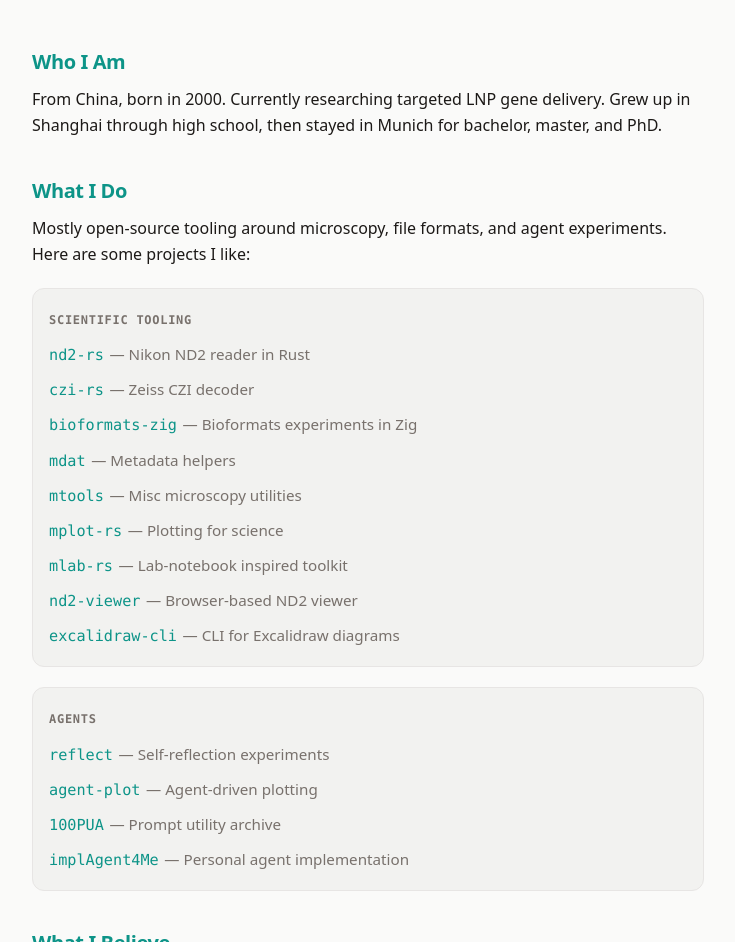
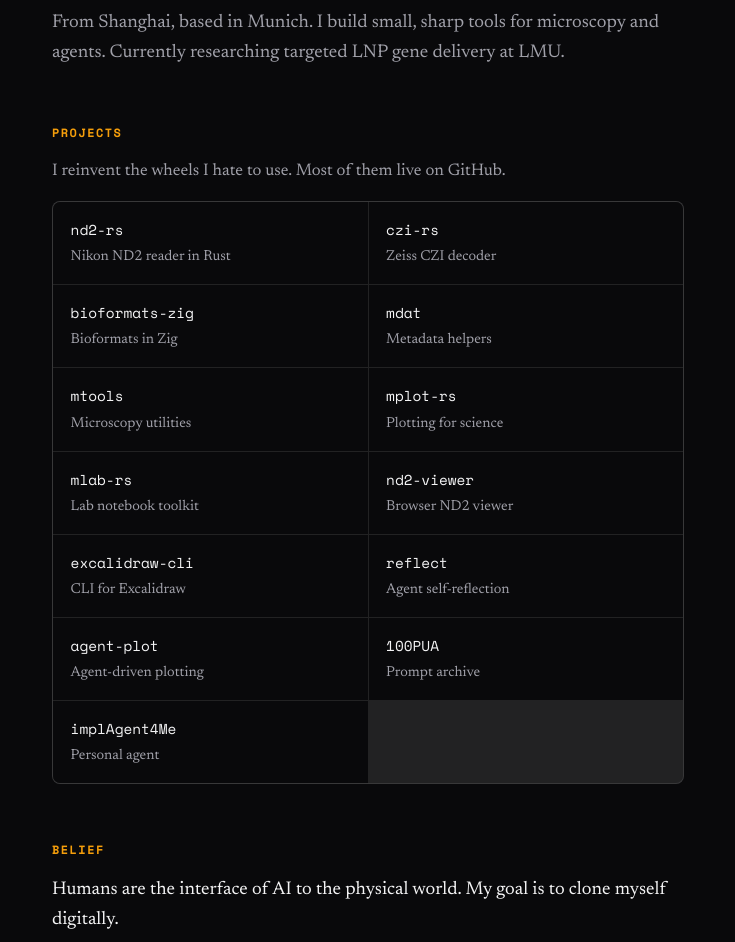
Before and after one commit to keejkrej/keejkrej.github.io, an Astro site: page / in a window 1280 px wide. Shown: the part 298-1240 px from the top of the page, without its empty margins (272-1007 px from the left). Built offline with nearby package versions, Linux system fonts and the light colour scheme; Astro itself is replaced by a stand-in of ours.

Commit message:
Redesign: serif type, dark default, cleaner layout

```diff
--- a/src/layouts/Layout.astro
+++ b/src/layouts/Layout.astro
@@ -11,18 +11,25 @@
             name="description"
             content="PhD student in biophysics, vibe coder, open-source tooling builder."
         />
+        <link rel="preconnect" href="https://fonts.googleapis.com" />
+        <link rel="preconnect" href="https://fonts.gstatic.com" crossorigin />
+        <link
+            href="https://fonts.googleapis.com/css2?family=Newsreader:ital,opsz,wght@0,6..72,300..800;1,6..72,300..800&family=Space+Mono:ital,wght@0,400;0,700;1,400&display=swap"
+            rel="stylesheet"
+        />
     </head>
     <body>
         <div class="page">
             <header class="site-header">
-                <a class="logo" href="/">~/keejkrej</a>
+                <a class="logo" href="/">Tianyi Cao</a>
                 <button
                     class="theme-toggle"
                     id="theme-toggle"
                     type="button"
-                    aria-label="Toggle dark mode"
+                    aria-label="Toggle theme"
                 >
-                    <span class="theme-toggle__icon" aria-hidden="true">◐</span>
+                    <span class="theme-toggle__sun" aria-hidden="true">☼</span>
+                    <span class="theme-toggle__moon" aria-hidden="true">☾</span>
                 </button>
             </header>
 
@@ -39,50 +46,42 @@
 
 <style is:global>
     :root {
-        --font-sans:
-            system-ui, -apple-system, BlinkMacSystemFont, "Segoe UI", Roboto,
-            Helvetica, Arial, sans-serif;
+        --font-serif:
+            "Newsreader", ui-serif, Georgia, Cambria, "Times New Roman", Times,
+            serif;
         --font-mono:
-            "SFMono-Regular", Consolas, "Liberation Mono", Menlo, Courier,
-            monospace;
+            "Space Mono", ui-monospace, SFMono-Regular, Menlo, Monaco, Consolas,
+            "Liberation Mono", "Courier New", monospace;
 
-        --bg: #fafaf9;
-        --bg-elevated: #ffffff;
-        --bg-muted: #f2f2f0;
-        --text: #1c1917;
-        --text-muted: #78716c;
-        --accent: #0d9488;
-        --accent-dim: #ccfbf1;
-        --border: #e7e5e4;
-        --shadow:
-            0 1px 2px 0 rgb(0 0 0 / 0.04), 0 4px 12px -2px rgb(0 0 0 / 0.06);
+        /* Dark by default */
+        --bg: #09090b;
+        --bg-soft: #18181b;
+        --text: #f4f4f5;
+        --text-muted: #a1a1aa;
+        --accent: #f59e0b;
+        --accent-soft: rgba(245, 158, 11, 0.14);
+        --rule: rgba(255, 255, 255, 0.1);
     }
 
-    :root.dark {
-        --bg: #0c0a09;
-        --bg-elevated: #1c1917;
-        --bg-muted: #292524;
-        --text: #f5f5f4;
-        --text-muted: #a8a29e;
-        --accent: #2dd4bf;
-        --accent-dim: #115e59;
-        --border: #292524;
-        --shadow:
-            0 1px 2px 0 rgb(0 0 0 / 0.2), 0 4px 12px -2px rgb(0 0 0 / 0.3);
+    :root.light {
+        --bg: #fafaf9;
+        --bg-soft: #f4f4f5;
+        --text: #18181b;
+        --text-muted: #71717a;
+        --accent: #b45309;
+        --accent-soft: rgba(180, 83, 9, 0.1);
+        --rule: rgba(0, 0, 0, 0.1);
     }
 
-    @media (prefers-color-scheme: dark) {
-        :root:not(.light) {
-            --bg: #0c0a09;
-            --bg-elevated: #1c1917;
-            --bg-muted: #292524;
-            --text: #f5f5f4;
-            --text-muted: #a8a29e;
-            --accent: #2dd4bf;
-            --accent-dim: #115e59;
-            --border: #292524;
-            --shadow:
-                0 1px 2px 0 rgb(0 0 0 / 0.2), 0 4px 12px -2px rgb(0 0 0 / 0.3);
+    @media (prefers-color-scheme: light) {
+        :root:not(.dark) {
+            --bg: #fafaf9;
+            --bg-soft: #f4f4f5;
+            --text: #18181b;
+            --text-muted: #71717a;
+            --accent: #b45309;
+            --accent-soft: rgba(180, 83, 9, 0.1);
+            --rule: rgba(0, 0, 0, 0.1);
         }
     }
 
@@ -96,10 +95,11 @@
 
     body {
         margin: 0;
-        font-family: var(--font-sans);
+        font-family: var(--font-serif);
+        font-size: 18px;
         background: var(--bg);
         color: var(--text);
-        line-height: 1.65;
+        line-height: 1.6;
         -webkit-font-smoothing: antialiased;
         -moz-osx-font-smoothing: grayscale;
         transition:
@@ -108,25 +108,27 @@
     }
 
     .page {
-        max-width: 720px;
+        max-width: 680px;
         margin: 0 auto;
-        padding: 2rem 1.5rem 4rem;
+        padding: 3rem 1.5rem 5rem;
     }
 
     .site-header {
         display: flex;
-        align-items: center;
+        align-items: baseline;
         justify-content: space-between;
-        margin-bottom: 3rem;
+        margin-bottom: 4rem;
+        padding-bottom: 1.25rem;
+        border-bottom: 1px solid var(--rule);
     }
 
     .logo {
-        font-family: var(--font-mono);
-        font-size: 0.95rem;
-        font-weight: 600;
+        font-family: var(--font-serif);
+        font-size: 1.1rem;
+        font-weight: 500;
         color: var(--text);
         text-decoration: none;
-        letter-spacing: -0.01em;
+        letter-spacing: -0.02em;
     }
 
     .logo:hover {
@@ -135,73 +137,89 @@
 
     .theme-toggle {
         appearance: none;
-        border: 1px solid var(--border);
-        background: var(--bg-elevated);
-        color: var(--text);
-        border-radius: 999px;
-        width: 2.25rem;
-        height: 2.25rem;
-        display: grid;
-        place-items: center;
+        border: 0;
+        background: transparent;
+        color: var(--text-muted);
+        font-family: var(--font-mono);
+        font-size: 1.1rem;
         cursor: pointer;
-        box-shadow: var(--shadow);
-        transition:
-            transform 0.15s ease,
-            border-color 0.2s ease;
+        padding: 0.25rem;
+        line-height: 1;
+        transition: color 0.2s ease;
     }
 
     .theme-toggle:hover {
-        transform: translateY(-1px);
-        border-color: var(--accent);
+        color: var(--accent);
     }
 
-    .theme-toggle:active {
-        transform: translateY(0);
+    .theme-toggle__sun,
+    .theme-toggle__moon {
+        display: block;
     }
 
-    .theme-toggle__icon {
-        font-size: 1.1rem;
-        line-height: 1;
+    :root.dark .theme-toggle__sun,
+    :root:not(.light) .theme-toggle__sun {
+        display: none;
+    }
+
+    :root.light .theme-toggle__moon,
+    :root:not(.dark):not(.light) .theme-toggle__moon {
+        display: none;
+    }
+
+    @media (prefers-color-scheme: light) {
+        :root:not(.dark):not(.light) .theme-toggle__moon {
+            display: none;
+        }
+        :root:not(.dark):not(.light) .theme-toggle__sun {
+            display: block;
+        }
     }
 
     a {
-        color: var(--accent);
+        color: var(--text);
         text-decoration: none;
-        border-bottom: 1px solid transparent;
-        transition: border-color 0.2s ease;
+        border-bottom: 1px solid var(--accent);
+        transition:
+            color 0.2s ease,
+            background 0.2s ease;
     }
 
     a:hover {
-        border-color: var(--accent);
+        color: var(--accent);
+        background: var(--accent-soft);
     }
 
     h1,
     h2,
     h3 {
-        font-weight: 700;
-        line-height: 1.2;
-        letter-spacing: -0.02em;
+        font-family: var(--font-serif);
+        font-weight: 500;
+        line-height: 1.1;
+        letter-spacing: -0.03em;
     }
 
     ::selection {
-        background: var(--accent-dim);
-        color: var(--text);
+        background: var(--accent);
+        color: var(--bg);
     }
 
     .site-footer {
-        margin-top: 4rem;
-        padding-top: 1.5rem;
-        border-top: 1px solid var(--border);
-        font-size: 0.9rem;
+        margin-top: 5rem;
+        padding-top: 1.25rem;
+        border-top: 1px solid var(--rule);
+        font-family: var(--font-mono);
+        font-size: 0.8rem;
         color: var(--text-muted);
         display: flex;
-        justify-content: center;
+        justify-content: flex-start;
         align-items: center;
         gap: 0.75rem;
     }
 
     .site-footer a {
         color: var(--text-muted);
+        border-bottom-color: transparent;
     }
 
     .site-footer a:hover {
@@ -209,7 +227,7 @@
     }
 
     .separator {
-        color: var(--border);
+        color: var(--rule);
     }
 </style>
 
@@ -217,10 +235,8 @@
     (function () {
         const root = document.documentElement;
         const stored = localStorage.getItem("theme");
-        const systemDark = window.matchMedia(
-            "(prefers-color-scheme: dark)",
-        ).matches;
-        const initial = stored || (systemDark ? "dark" : "light");
+        // Default to dark
+        const initial = stored || "dark";
 
         function apply(theme) {
             root.classList.remove("light", "dark");
--- a/src/pages/index.astro
+++ b/src/pages/index.astro
@@ -5,141 +5,108 @@
 <Layout>
     <main>
         <section class="hero">
-            <p class="eyebrow">Hello, I’m</p>
+            <p class="eyebrow">PhD student & open-source toolmaker</p>
             <h1>Tianyi Cao</h1>
             <p class="tagline">
-                PhD student in biophysics at LMU Munich. Vibe coder. I reinvent
-                the wheels I hate to use.
+                From Shanghai, based in Munich. I build small, sharp tools for
+                microscopy and agents. Currently researching targeted LNP gene
+                delivery at LMU.
             </p>
         </section>
 
         <section class="section">
-            <h2>Who I Am</h2>
+            <span class="section__label">Projects</span>
+            <p class="section__lead">
+                I reinvent the wheels I hate to use. Most of them live on
+                GitHub.
+            </p>
+
+            <div class="project-grid">
+                <a class="project" href="https://github.com/keejkrej/nd2-rs">
+                    <span class="project__name">nd2-rs</span>
+                    <span class="project__desc">Nikon ND2 reader in Rust</span>
+                </a>
+                <a class="project" href="https://github.com/keejkrej/czi-rs">
+                    <span class="project__name">czi-rs</span>
+                    <span class="project__desc">Zeiss CZI decoder</span>
+                </a>
+                <a
+                    class="project"
+                    href="https://github.com/keejkrej/bioformats-zig"
+                >
+                    <span class="project__name">bioformats-zig</span>
+                    <span class="project__desc">Bioformats in Zig</span>
+                </a>
+                <a class="project" href="https://github.com/keejkrej/mdat">
+                    <span class="project__name">mdat</span>
+                    <span class="project__desc">Metadata helpers</span>
+                </a>
+                <a class="project" href="https://github.com/keejkrej/mtools">
+                    <span class="project__name">mtools</span>
+                    <span class="project__desc">Microscopy utilities</span>
+                </a>
+                <a class="project" href="https://github.com/keejkrej/mplot-rs">
+                    <span class="project__name">mplot-rs</span>
+                    <span class="project__desc">Plotting for science</span>
+                </a>
+                <a class="project" href="https://github.com/keejkrej/mlab-rs">
+                    <span class="project__name">mlab-rs</span>
+                    <span class="project__desc">Lab notebook toolkit</span>
+                </a>
+                <a
+                    class="project"
+                    href="https://github.com/keejkrej/nd2-viewer"
+                >
+                    <span class="project__name">nd2-viewer</span>
+                    <span class="project__desc">Browser ND2 viewer</span>
+                </a>
+                <a
+                    class="project"
+                    href="https://github.com/keejkrej/excalidraw-cli"
+                >
+                    <span class="project__name">excalidraw-cli</span>
+                    <span class="project__desc">CLI for Excalidraw</span>
+                </a>
+                <a class="project" href="https://github.com/keejkrej/reflect">
+                    <span class="project__name">reflect</span>
+                    <span class="project__desc">Agent self-reflection</span>
+                </a>
+                <a
+                    class="project"
+                    href="https://github.com/keejkrej/agent-plot"
+                >
+                    <span class="project__name">agent-plot</span>
+                    <span class="project__desc">Agent-driven plotting</span>
+                </a>
+                <a class="project" href="https://github.com/keejkrej/100PUA">
+                    <span class="project__name">100PUA</span>
+                    <span class="project__desc">Prompt archive</span>
+                </a>
+                <a
+                    class="project"
+                    href="https://github.com/keejkrej/implAgent4Me"
+                >
+                    <span class="project__name">implAgent4Me</span>
+                    <span class="project__desc">Personal agent</span>
+                </a>
+            </div>
+        </section>
+
+        <section class="section section--belief">
+            <span class="section__label">Belief</span>
             <p>
-                From China, born in 2000. Currently researching targeted LNP
-                gene delivery. Grew up in Shanghai through high school, then
-                stayed in Munich for bachelor, master, and PhD.
+                Humans are the interface of AI to the physical world. My goal is
+                to clone myself digitally.
             </p>
         </section>
 
-        <section class="section">
-            <h2>What I Do</h2>
-            <p>
-                Mostly open-source tooling around microscopy, file formats, and
-                agent experiments. Here are some projects I like:
-            </p>
-
-            <div class="project-group">
-                <span class="project-group__label">Scientific tooling</span>
-                <ul class="project-list">
-                    <li>
-                        <a href="https://github.com/keejkrej/nd2-rs">nd2-rs</a>
-                        <span class="project-desc"
-                            >— Nikon ND2 reader in Rust</span
-                        >
-                    </li>
-                    <li>
-                        <a href="https://github.com/keejkrej/czi-rs">czi-rs</a>
-                        <span class="project-desc">— Zeiss CZI decoder</span>
-                    </li>
-                    <li>
-                        <a href="https://github.com/keejkrej/bioformats-zig"
-                            >bioformats-zig</a
-                        >
-                        <span class="project-desc"
-                            >— Bioformats experiments in Zig</span
-                        >
-                    </li>
-                    <li>
-                        <a href="https://github.com/keejkrej/mdat">mdat</a>
-                        <span class="project-desc">— Metadata helpers</span>
-                    </li>
-                    <li>
-                        <a href="https://github.com/keejkrej/mtools">mtools</a>
-                        <span class="project-desc"
-                            >— Misc microscopy utilities</span
-                        >
-                    </li>
-                    <li>
-                        <a href="https://github.com/keejkrej/mplot-rs"
-                            >mplot-rs</a
-                        >
-                        <span class="project-desc">— Plotting for science</span>
-                    </li>
-                    <li>
-                        <a href="https://github.com/keejkrej/mlab-rs">mlab-rs</a
-                        >
-                        <span class="project-desc"
-                            >— Lab-notebook inspired toolkit</span
-                        >
-                    </li>
-                    <li>
-                        <a href="https://github.com/keejkrej/nd2-viewer"
-                            >nd2-viewer</a
-                        >
-                        <span class="project-desc"
-                            >— Browser-based ND2 viewer</span
-                        >
-                    </li>
-                    <li>
-                        <a href="https://github.com/keejkrej/excalidraw-cli"
-                            >excalidraw-cli</a
-                        >
-                        <span class="project-desc"
-                            >— CLI for Excalidraw diagrams</span
-                        >
-                    </li>
-                </ul>
-            </div>
-
-            <div class="project-group">
-                <span class="project-group__label">Agents</span>
-                <ul class="project-list">
-                    <li>
-                        <a href="https://github.com/keejkrej/reflect">reflect</a
-                        >
-                        <span class="project-desc"
-                            >— Self-reflection experiments</span
-                        >
-                    </li>
-                    <li>
-                        <a href="https://github.com/keejkrej/agent-plot"
-                            >agent-plot</a
-                        >
-                        <span class="project-desc">— Agent-driven plotting</span
-                        >
-                    </li>
-                    <li>
-                        <a href="https://github.com/keejkrej/100PUA">100PUA</a>
-                        <span class="project-desc"
-                            >— Prompt utility archive</span
-                        >
-                    </li>
-                    <li>
-                        <a href="https://github.com/keejkrej/implAgent4Me"
-                            >implAgent4Me</a
-                        >
-                        <span class="project-desc"
-                            >— Personal agent implementation</span
-                        >
-                    </li>
-                </ul>
-            </div>
-        </section>
-
-        <section class="section">
-            <h2>What I Believe</h2>
-            <p>
-                Humans are the interface of AI to the physical world. Aim to
-                clone myself digitally.
-            </p>
-        </section>
-
-        <section class="section">
-            <h2>Who I Like</h2>
-            <p>No bullshit.</p>
-            <p>Criticize me but grounded.</p>
-            <p>Open source minded.</p>
+        <section class="section section--values">
+            <span class="section__label">Values</span>
+            <ul class="value-list">
+                <li>No bullshit.</li>
+                <li>Criticize me, but be grounded.</li>
+                <li>Open source minded.</li>
+            </ul>
         </section>
     </main>
 </Layout>
@@ -148,89 +115,111 @@
     main {
         display: flex;
         flex-direction: column;
-        gap: 2.5rem;
+        gap: 3.5rem;
     }
 
     .hero {
-        margin-bottom: 0.5rem;
+        max-width: 620px;
     }
 
     .eyebrow {
         font-family: var(--font-mono);
-        font-size: 0.85rem;
+        font-size: 0.75rem;
+        font-weight: 700;
         text-transform: uppercase;
-        letter-spacing: 0.08em;
+        letter-spacing: 0.12em;
         color: var(--text-muted);
-        margin: 0 0 0.5rem;
+        margin: 0 0 1rem;
     }
 
     h1 {
-        font-size: clamp(2.5rem, 8vw, 4rem);
-        margin: 0 0 1rem;
+        font-size: clamp(3rem, 10vw, 5rem);
+        font-weight: 300;
+        margin: 0 0 1.25rem;
     }
 
     .tagline {
         font-size: 1.15rem;
         color: var(--text-muted);
-        max-width: 560px;
         margin: 0;
     }
 
-    .section h2 {
-        font-size: 1.25rem;
-        margin: 0 0 0.75rem;
+    .section {
+        display: flex;
+        flex-direction: column;
+        gap: 1rem;
+    }
+
+    .section__label {
+        font-family: var(--font-mono);
+        font-size: 0.75rem;
+        font-weight: 700;
+        text-transform: uppercase;
+        letter-spacing: 0.12em;
         color: var(--accent);
     }
 
-    .section p {
-        margin: 0 0 0.75rem;
+    .section__lead {
+        font-size: 1.05rem;
+        color: var(--text-muted);
+        margin: 0;
+        max-width: 540px;
     }
 
-    .section p:last-child {
-        margin-bottom: 0;
+    .project-grid {
+        display: grid;
+        grid-template-columns: repeat(auto-fill, minmax(260px, 1fr));
+        gap: 1px;
+        background: var(--rule);
+        border: 1px solid var(--rule);
+        border-radius: 0.5rem;
+        overflow: hidden;
     }
 
-    .project-group {
-        margin-top: 1.25rem;
-        padding: 1rem;
-        background: var(--bg-muted);
-        border: 1px solid var(--border);
-        border-radius: 0.75rem;
+    .project {
+        display: flex;
+        flex-direction: column;
+        gap: 0.25rem;
+        padding: 1rem 1.1rem;
+        background: var(--bg);
+        border-bottom: 0;
+        transition: background 0.15s ease;
     }
 
-    .project-group__label {
-        display: inline-block;
-        font-family: var(--font-mono);
-        font-size: 0.75rem;
-        font-weight: 600;
-        text-transform: uppercase;
-        letter-spacing: 0.06em;
-        color: var(--text-muted);
-        margin-bottom: 0.75rem;
+    .project:hover {
+        background: var(--bg-soft);
     }
 
-    .project-list {
+    .project__name {
+        font-family: var(--font-mono);
+        font-size: 0.9rem;
+        color: var(--text);
+    }
+
+    .project__desc {
+        font-size: 0.9rem;
+        color: var(--text-muted);
+    }
+
+    .section--belief p,
+    .section--values ul {
+        font-size: 1.15rem;
+        margin: 0;
+        max-width: 620px;
+    }
+
+    .value-list {
         list-style: none;
         padding: 0;
         margin: 0;
-        display: grid;
-        gap: 0.5rem;
-    }
-
-    .project-list li {
         display: flex;
-        flex-wrap: wrap;
-        align-items: baseline;
+        flex-direction: column;
         gap: 0.35rem;
     }
 
-    .project-list a {
-        font-family: var(--font-mono);
-        font-size: 0.95rem;
-    }
-
-    .project-desc {
-        color: var(--text-muted);
-        font-size: 0.95rem;
+    .value-list li::before {
+        content: "—";
+        color: var(--accent);
+        margin-right: 0.65rem;
     }
 </style>
```
